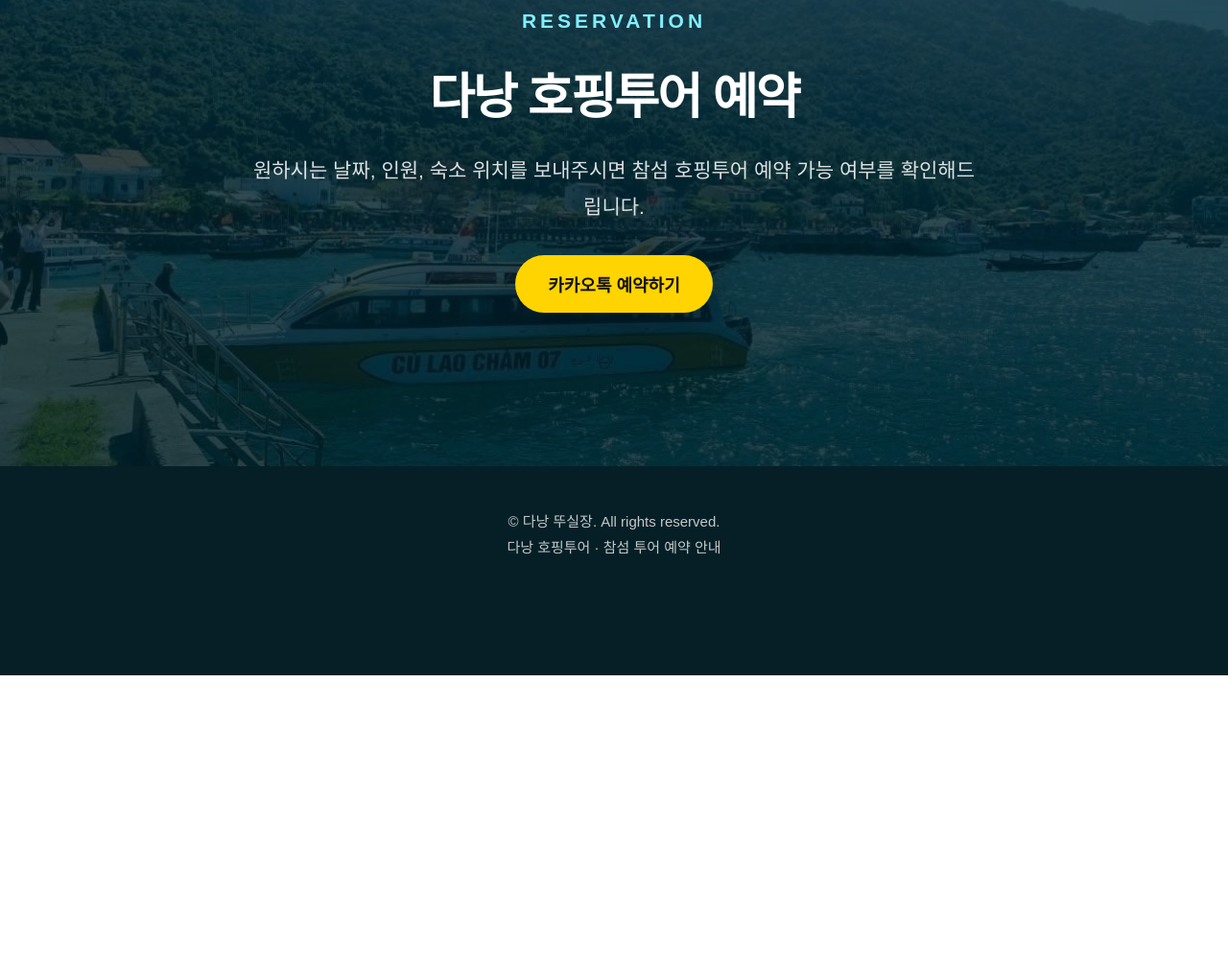
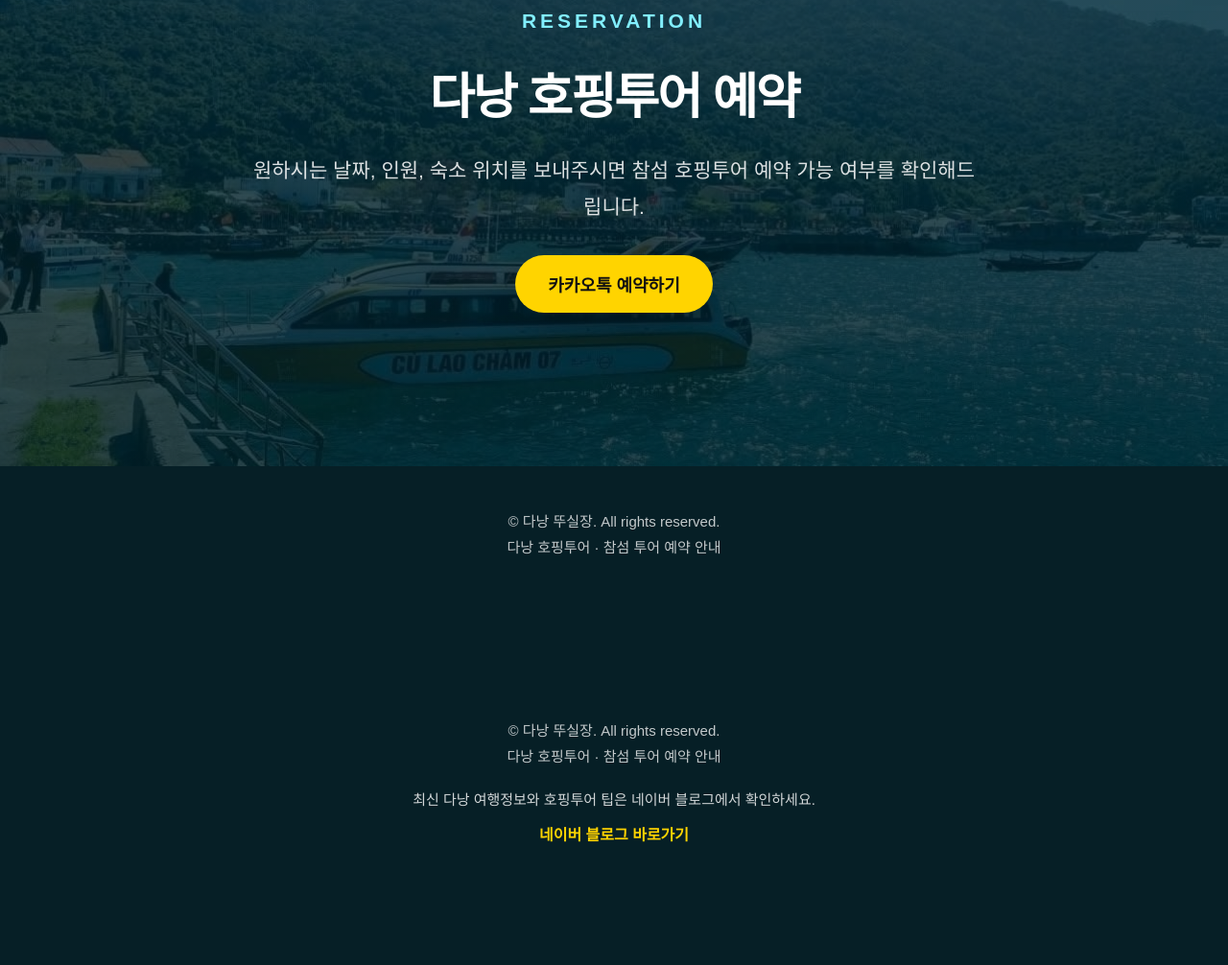
Before and after one commit to cndwo0/danangttu, a plain HTML site: page index.html in a window 1280 px wide. Shown: the part 6468-7474 px from the top of the page at 96% size. Before the commit the page ends 7172 px from the top, so only its background shows below. Drawn offline with Linux system fonts and the light colour scheme.

Commit message:
Add files via upload

```diff
--- a/index.html
+++ b/index.html
@@ -419,3 +419,15 @@
   <script src="script.js?v=main-hopping-keyword-1" defer></script>
 </body>
 </html>
+<footer>
+  <p>© 다낭 뚜실장. All rights reserved.</p>
+  <p>다낭 호핑투어 · 참섬 투어 예약 안내</p>
+
+  <p class="footer-blog">
+    최신 다낭 여행정보와 호핑투어 팁은 네이버 블로그에서 확인하세요.
+  </p>
+
+  <a class="footer-blog-link" href="https://blog.naver.com/danangttu" target="_blank" rel="noopener">
+    네이버 블로그 바로가기
+  </a>
+</footer>
--- a/style.css
+++ b/style.css
@@ -545,7 +545,7 @@ details p {
   color: #fff;
   background:
     linear-gradient(rgba(0, 31, 38, 0.74), rgba(0, 31, 38, 0.82)),
-    url("beach2.jpg") center / cover no-repeat;
+    url("danang-cham-island-02.jpg") center / cover no-repeat;
 }
 
 .reserve .label {
@@ -937,4 +937,17 @@ footer {
   .trust span {
     font-size: 12px;
   }
+}.footer-blog {
+  margin-top: 18px;
+  color: rgba(255,255,255,0.82);
+  font-size: 15px;
 }
+
+.footer-blog-link {
+  display: inline-flex;
+  margin-top: 10px;
+  color: #ffd400;
+  font-size: 16px;
+  font-weight: 900;
+  text-decoration: none;
+}
```
